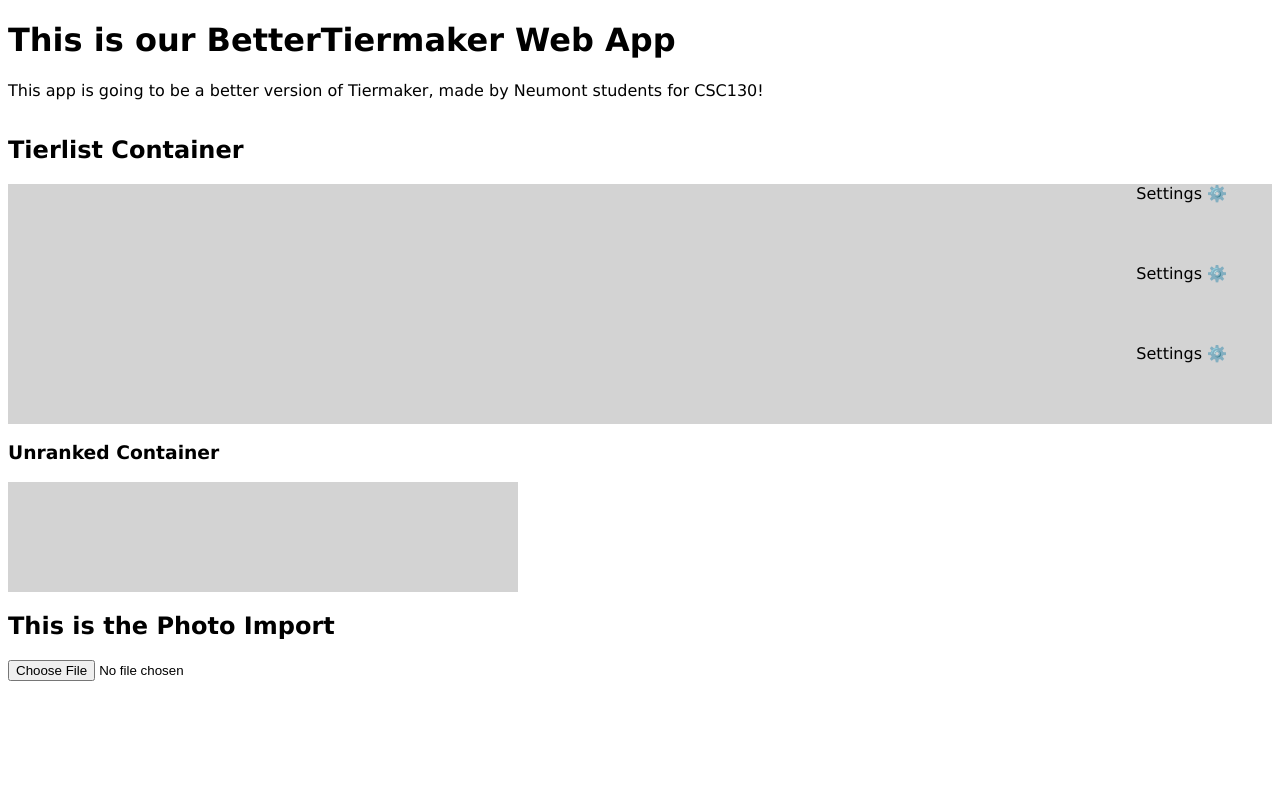
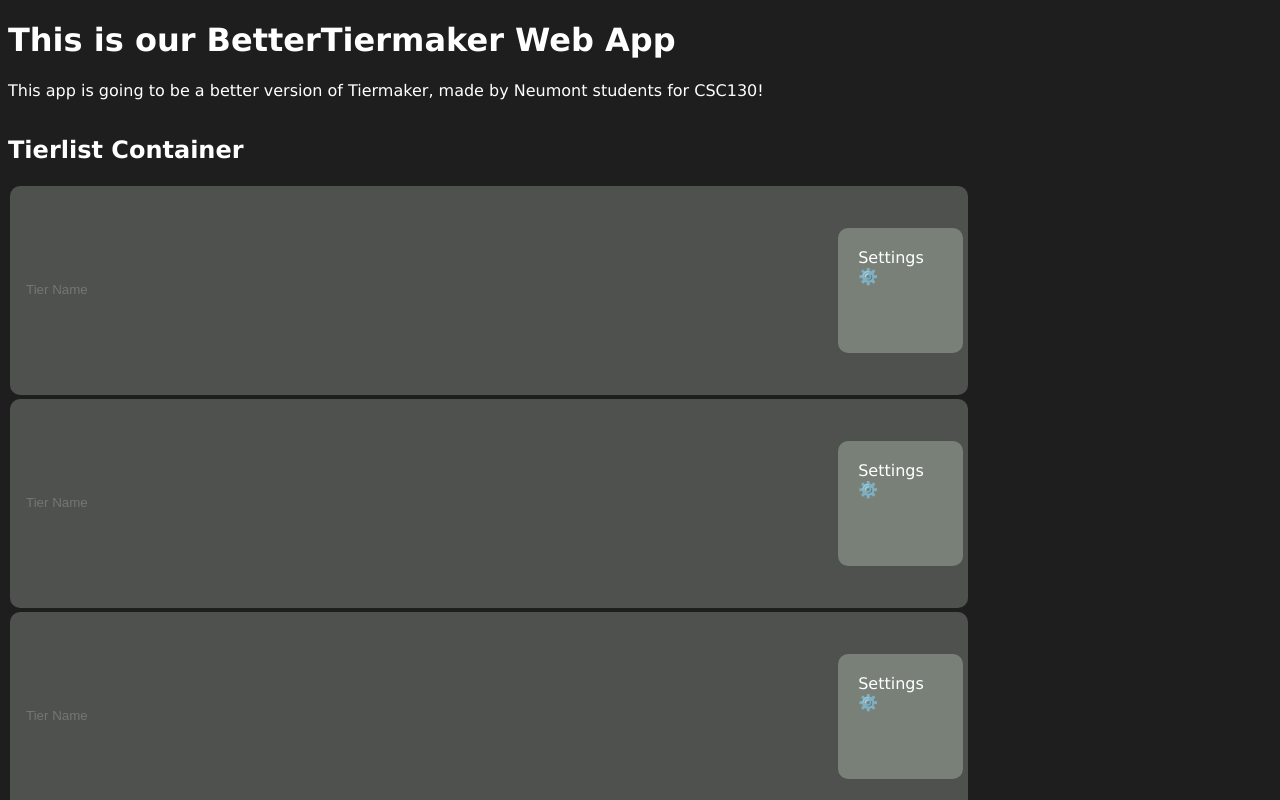
Before and after one commit to jadnf/BetterTiermaker, a React (Create React App) app in the folder front-end/: page / in a window 1280 px wide. Shown: the top 800 px of the page. Built offline with nearby package versions, Linux system fonts and the light colour scheme.

Commit message:
more styling

```diff
--- a/front-end/src/components/Tier.jsx
+++ b/front-end/src/components/Tier.jsx
@@ -10,9 +10,10 @@
 
     return (
         <SortableContext items={items}>
-            <div className="tier">
-                <div className="tier-label">
+            <div className="tier rounded-container">
+                <div className="tier-label rounded-container">
                     {props.label}
+                    <input className="tier-input" type="text" placeholder="Tier Name" />
                 </div>
                 <div ref={setNodeRef} className="tier-middle">
                     {items.size === 0 ? "Drop here" : ""}
@@ -22,7 +23,7 @@
                         )
                     })}
                 </div>
-                <div className="tier-settings">
+                <div className="tier-settings rounded-container">
                     Settings ⚙️
                 </div>
             </div>
--- a/front-end/src/components/UnrankedItemsContainer.jsx
+++ b/front-end/src/components/UnrankedItemsContainer.jsx
@@ -12,7 +12,7 @@
         <div>
             <SortableContext id={props.id} items={items} strategy={rectSortingStrategy}>
                 <h3>Unranked Container</h3>
-                <div className="unranked-container" ref={setNodeRef}>
+                <div className="unranked-container rounded-container" ref={setNodeRef}>
                     {items.map((id) => {
                         return (
                             <DraggableItem key={id} id={id} imageUrl={props.imgUrlLookup[id]} />
--- a/front-end/src/styles.css
+++ b/front-end/src/styles.css
@@ -1,5 +1,19 @@
+:root {
+    --background-main: rgb(29, 30, 29);
+    --background-container: rgb(78, 81, 78);
+    --background-container-2: rgb(120, 128, 120);
+}
+
 body {
-    font-family: Verdana, Geneva, Tahoma, sans-serif
+    font-family: Verdana, Geneva, Tahoma, sans-serif;
+    background-color: var(--background-main);
+    color: white;
+}
+
+.rounded-container {
+    border-radius: 10px;
+    margin: 2px;
+    padding: 5px;
 }
 
 .draggable-item {
@@ -15,12 +29,21 @@
     display: grid;
     grid-template-columns: 1fr 5fr 1fr;
     min-height: 80px;
-    background-color: lightgray;
-    justify-items: center;
+    width: 75%;
+    background-color: var(--background-container);
+    place-items: center;
 }
 
+.tier-input {
+    background-color: transparent;
+    aspect-ratio: 1 / 1;
+    border-color: transparent;
+}
 .tier-label {
     grid-column: 1;
+    aspect-ratio: 1 / 1;
+    place-items: center;
+
 }
 
 .tier-middle {
@@ -29,7 +52,15 @@
 
 .tier-settings {
     grid-column: 3;
+    align-items: center;
+    place-items: center;
+    background-color: var(--background-container-2);
+    padding: 15pt;
+    margin: 0pt;
+    aspect-ratio: 1 / 1;
+
 }
+
 .draggable-item img {
     object-fit: cover;
     pointer-events: none;
@@ -39,9 +70,9 @@
 
 .unranked-container {
     display: inline-block;
-    width: 500px;
-    min-height: 100px;
-    background-color: lightgray;
+    width: 70%;
+    min-height: 80px;
+    background-color: var(--background-container);
     display: flex;
     flex-wrap: wrap;
     flex-direction: row;
```
